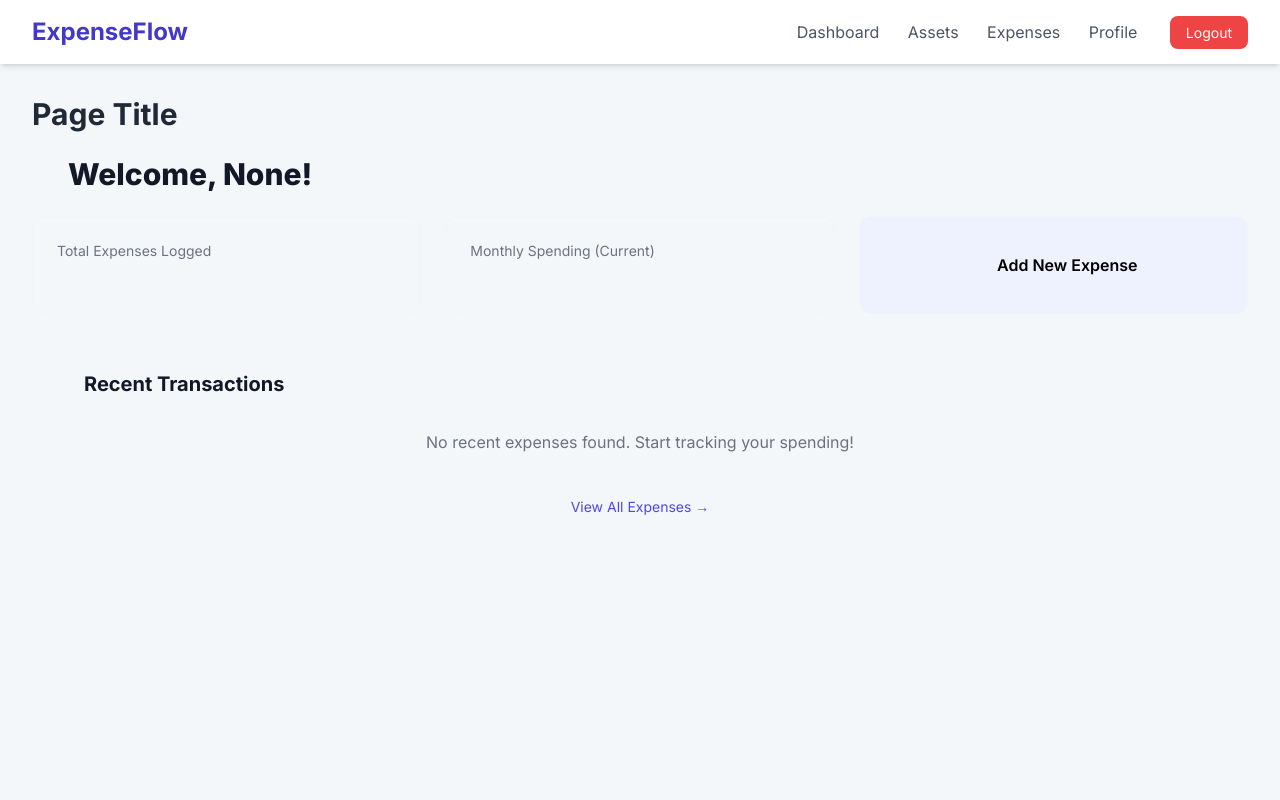
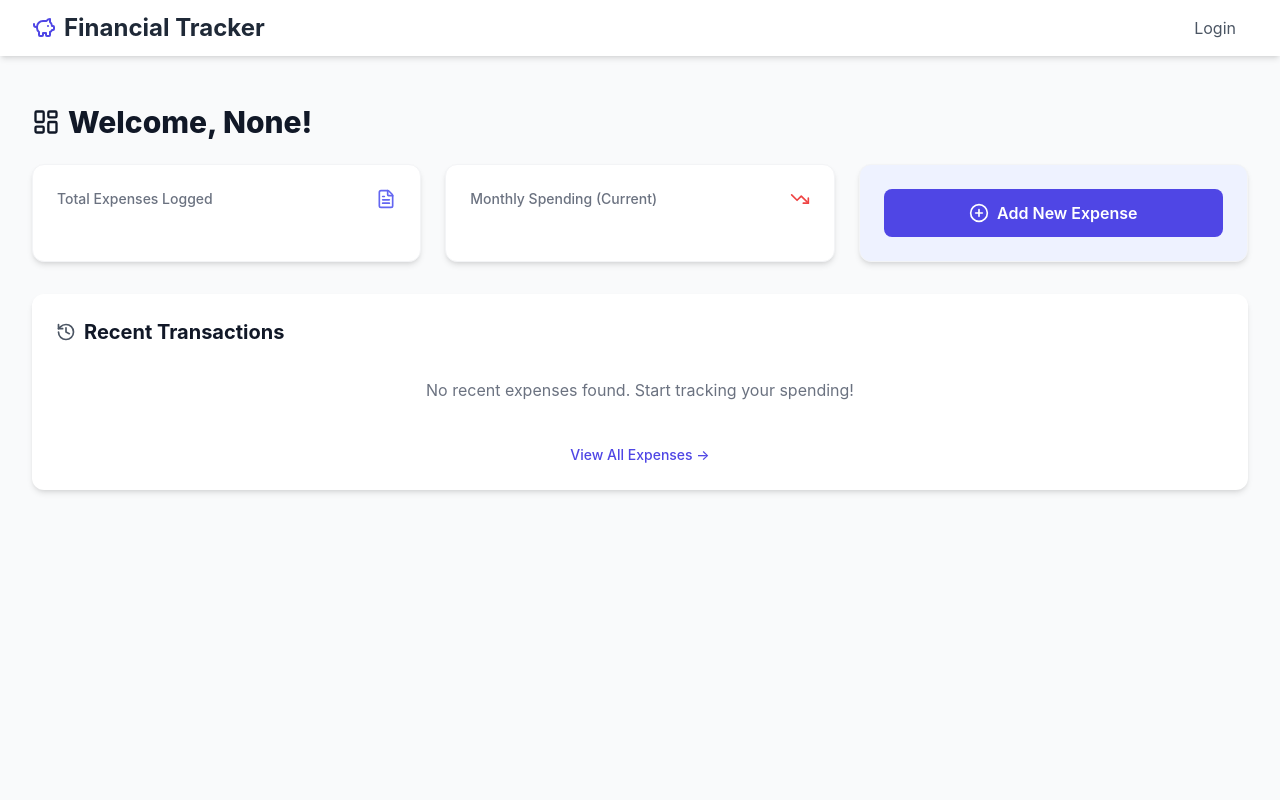
Before and after one commit to foyruser/Family-Financial-Dashboard, a Flask app: template templates/dashboard.html in a window 1280 px wide. Run offline with Flask 3, Linux system fonts and the light colour scheme; the template is opened without the code that fills it, so the values that code supplies are empty; some libraries are stand-ins or nearby versions.

Commit message:
Update base.html

```diff
--- a/templates/base.html
+++ b/templates/base.html
@@ -3,68 +3,72 @@
 <head>
     <meta charset="UTF-8">
     <meta name="viewport" content="width=device-width, initial-scale=1.0">
-    <title>{% block title %}ExpenseFlow App{% endblock %}</title>
-    <!-- Load Tailwind CSS -->
+    <title>{% block title %}Finance Tracker{% endblock %}</title>
+    <!-- Load Tailwind CSS (via CDN) -->
     <script src="https://cdn.tailwindcss.com"></script>
+    <!-- Load Lucide Icons -->
+    <script src="https://unpkg.com/lucide@latest"></script>
     <style>
-        @import url('https://fonts.googleapis.com/css2?family=Inter:wght@300;400;600;700;800&display=swap');
-        body {
-            font-family: 'Inter', sans-serif;
-            background-color: #f4f7f9;
+        :root {
+            --primary: #4f46e5;
+            --secondary: #10b981;
+            --background: #f9fafb;
+            --surface: #ffffff;
+            --text: #1f2937;
         }
-        /* Style for scrollable lists or sections */
-        .scroll-list::-webkit-scrollbar {
-            width: 6px;
-        }
-        .scroll-list::-webkit-scrollbar-thumb {
-            background-color: #cbd5e1;
-            border-radius: 3px;
-        }
+        body { font-family: 'Inter', sans-serif; background-color: var(--background); color: var(--text); }
+        .btn-primary { background-color: var(--primary); color: white; transition: background-color 0.2s; }
+        .btn-primary:hover { background-color: #4338ca; }
+        .card { background-color: var(--surface); box-shadow: 0 4px 6px -1px rgba(0, 0, 0, 0.1), 0 2px 4px -2px rgba(0, 0, 0, 0.1); }
     </style>
 </head>
 <body class="min-h-screen">
-    <header class="bg-white shadow-md sticky top-0 z-10">
-        <nav class="max-w-7xl mx-auto px-4 sm:px-6 lg:px-8 py-4 flex justify-between items-center">
-            <div class="text-2xl font-bold text-indigo-700">
-                {% block navbar_title %}ExpenseFlow{% endblock %}
+
+    <!-- Navigation Bar -->
+    <header class="bg-white shadow-md">
+        <div class="max-w-7xl mx-auto px-4 sm:px-6 lg:px-8 py-3 flex justify-between items-center">
+            <a href="{{ url_for('dashboard') }}" class="text-2xl font-bold text-gray-800 flex items-center">
+                <i data-lucide="piggy-bank" class="w-6 h-6 text-indigo-600 mr-2"></i>
+                Financial Tracker
+            </a>
+            <nav>
+                {% if g.user_id %}
+                    <span class="text-sm text-gray-500 mr-4 hidden sm:inline">Logged in as: <strong>{{ g.username }}</strong></span>
+                    <a href="{{ url_for('dashboard') }}" class="text-gray-600 hover:text-indigo-600 px-3 py-1">Dashboard</a>
+                    <a href="{{ url_for('expenses') }}" class="text-gray-600 hover:text-indigo-600 px-3 py-1">Expenses</a>
+                    <a href="{{ url_for('logout') }}" class="ml-4 px-4 py-2 rounded-lg btn-primary text-sm font-medium">Logout</a>
+                {% else %}
+                    <a href="{{ url_for('login') }}" class="text-gray-600 hover:text-indigo-600 px-3 py-1">Login</a>
+                {% endif %}
+            </nav>
         </div>
-            <div>
-                <a href="{{ url_for('home') }}" class="text-gray-600 hover:text-indigo-600 font-medium px-3">Dashboard</a>
-                <a href="{{ url_for('index') }}" class="text-gray-600 hover:text-indigo-600 font-medium px-3">Assets</a>
-                <a href="{{ url_for('expenses') }}" class="text-gray-600 hover:text-indigo-600 font-medium px-3">Expenses</a>
-                <a href="{{ url_for('profile') }}" class="text-gray-600 hover:text-indigo-600 font-medium px-3">Profile</a>
-                <a href="{{ url_for('logout') }}" class="ml-4 px-4 py-2 bg-red-500 text-white rounded-lg text-sm hover:bg-red-600 transition">Logout</a>
-            </div>
-        </nav>
     </header>
 
-    <main class="max-w-7xl mx-auto px-4 sm:px-6 lg:px-8 py-8">
-
     <!-- Flash Messages -->
+    <div class="max-w-7xl mx-auto px-4 sm:px-6 lg:px-8 mt-4">
         {% with messages = get_flashed_messages(with_categories=true) %}
             {% if messages %}
-                <div class="space-y-3 mb-6">
                 {% for category, message in messages %}
-                        <div class="p-4 rounded-lg text-white font-medium
-                            {% if category == 'success' %}bg-green-500
-                            {% elif category == 'error' %}bg-red-500
-                            {% elif category == 'info' %}bg-blue-500
-                            {% elif category == 'warning' %}bg-yellow-500
-                            {% else %}bg-gray-500{% endif %}"
-                            role="alert">
+                    <div class="p-3 mb-3 text-sm rounded-lg
+                        {% if category == 'error' %} bg-red-100 text-red-800 border border-red-200
+                        {% elif category == 'success' %} bg-green-100 text-green-800 border border-green-200
+                        {% else %} bg-blue-100 text-blue-800 border border-blue-200
+                        {% endif %}" role="alert">
                         {{ message }}
                     </div>
                 {% endfor %}
-                </div>
             {% endif %}
         {% endwith %}
-
-        <!-- Page Header -->
-        <h1 class="text-3xl font-bold text-gray-800 mb-2">{% block header_title %}Page Title{% endblock %}</h1>
-        <p class="text-gray-600 mb-6">{% block header_subtitle %}{% endblock %}</p>
+    </div>
 
     <!-- Main Content Block -->
+    <main class="max-w-7xl mx-auto px-4 sm:px-6 lg:px-8 py-8">
         {% block content %}{% endblock %}
     </main>
+
+    <script>
+        // Initialize Lucide icons
+        lucide.createIcons();
+    </script>
 </body>
 </html>
```
Lines whose indentation alone changed are shown as unchanged.
